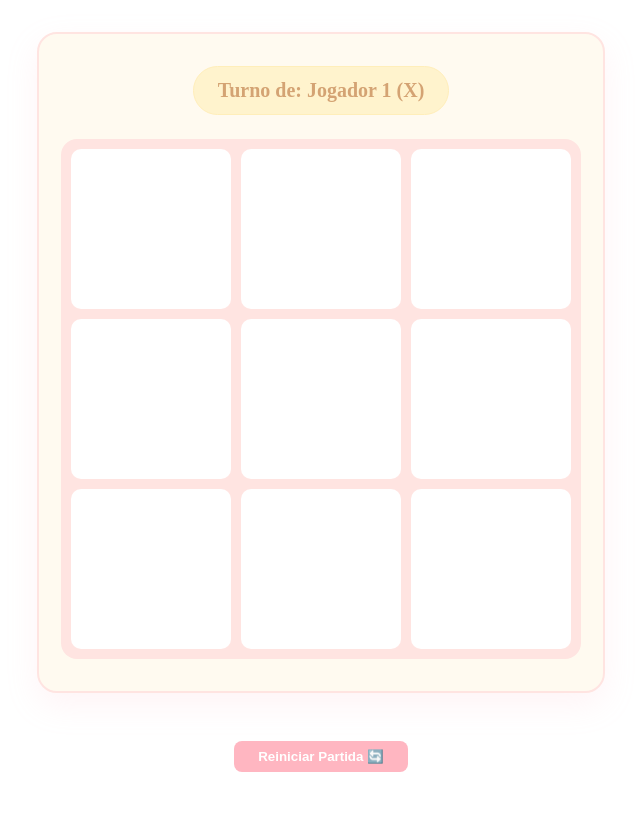
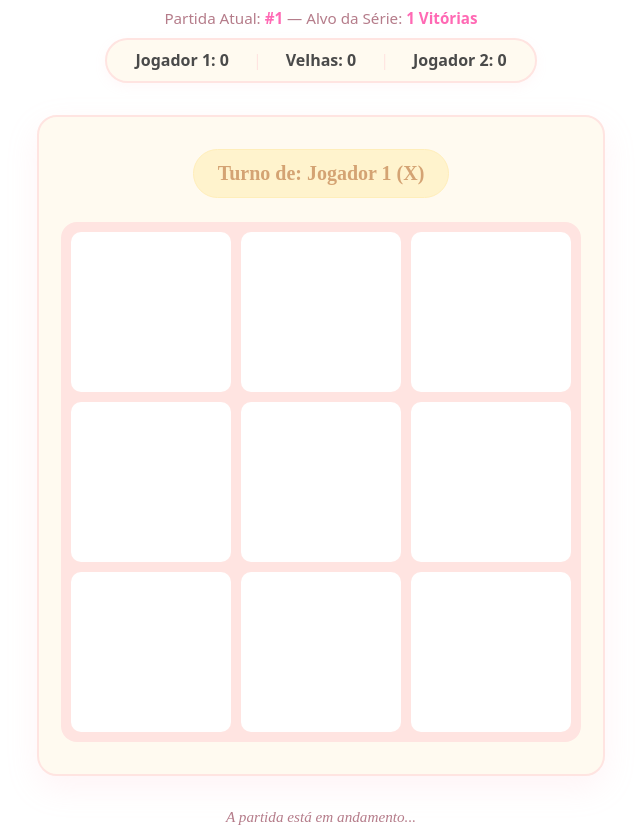
Before and after one commit to Ana-Calafati/jogo-da-velha, a React (Vite) app: page / in a window 1280 px wide. Both pictures are taken after a click on the button "Iniciar Partida 🎮". Shown: the whole page, without its empty margins (319-959 px from the left). Before the commit the page ends 800 px from the top, so only its background shows below. Built offline with nearby package versions, Linux system fonts and the light colour scheme.

Commit message:
Implementa fluxo de série de partidas e placar acumulado. Cria lógica para finalizar o jogo baseada na meta de vitórias escolhida pelo usuário.

```diff
--- a/components/Game/Game.jsx
+++ b/components/Game/Game.jsx
@@ -2,6 +2,9 @@ import { useState } from 'react';
 import GameConfig from './GameConfig.jsx';
 import Board from '../Board/Board.jsx';
 import { calculateWinner } from '../Game/gameRules.js'; // 1. Importa a regra do juiz
+
+// IMPORTANTE: Certifique-se de que o caminho do seu arquivo CSS unificado está correto
+import styles from './GameConfig.module.css';
 
 export default function Game() {
   const [gameStarted, setGameStarted] = useState(false);
@@ -9,23 +12,60 @@ export default function Game() {
   const [squares, setSquares] = useState([]);
   const [xIsNext, setXIsNext] = useState(true);
 
+  // --- ESTADOS DE CONTROLE DA SÉRIE ---
+  const [scores, setScores] = useState({ player1: 0, player2: 0, ties: 0 });
+  const [currentGameCount, setCurrentGameCount] = useState(1); // Contador visual de partidas jogadas
+  const [seriesOver, setSeriesOver] = useState(false);
+
   function handleStartGame(configData) {
     setGameConfig(configData);
     const totalCells = configData.boardSize * configData.boardSize;
     setSquares(Array(totalCells).fill(null));
     setXIsNext(true);
     setGameStarted(true);
+
+    // Reseta completamente a série para um novo jogo
+    setScores({ player1: 0, player2: 0, ties: 0 });
+    setCurrentGameCount(1);
+    setSeriesOver(false);
   }
 
-  // 2. Executa a chamada do juiz diretamente a cada renderização
+  // 2. Chamada do juiz a cada renderização
   const winner = gameConfig ? calculateWinner(squares, gameConfig.boardSize) : null;
-
-  // Verifica se todas as casas estão preenchidas (Empate/Deu Velha)
   const isDraw = !winner && squares.length > 0 && squares.every(square => square !== null);
 
+  // --- FUNÇÃO: ADICIONA OS PONTOS E VALIDA O ALVO DE VITÓRIAS ---
+  function handleNextGame() {
+    // 1. Calcula os novos pontos localmente para validação imediata
+    let updatedScores = { ...scores };
+    if (winner === 'X') {
+      updatedScores.player1 += 1;
+    } else if (winner === 'O') {
+      updatedScores.player2 += 1;
+    } else if (isDraw) {
+      updatedScores.ties += 1;
+    }
+
+    // Salva no estado do React para atualizar o visual
+    setScores(updatedScores);
+
+    // Target de vitórias configurado pelo usuário no GameConfig
+    const targetWins = gameConfig.maxGames;
+
+    // 2. Condição de Fim de Série: Alguém chegou ao número de vitórias necessárias?
+    if (updatedScores.player1 === targetWins || updatedScores.player2 === targetWins) {
+      setSeriesOver(true);
+    } else {
+      // A série continua: limpa o tabuleiro e incrementa o contador de partidas
+      const totalCells = gameConfig.boardSize * gameConfig.boardSize;
+      setSquares(Array(totalCells).fill(null));
+      setXIsNext(true);
+      setCurrentGameCount(prev => prev + 1);
+    }
+  }
+
   function handlePlay(index) {
-    // 3. BLOQUEIO: Se já tiver um vencedor ou a casa estiver ocupada, ignora o clique!
-    if (winner || squares[index]) return;
+    if (winner || isDraw || squares[index]) return;
 
     const nextSquares = squares.slice();
     nextSquares[index] = xIsNext ? 'X' : 'O';
@@ -34,54 +74,106 @@ export default function Game() {
     setXIsNext(!xIsNext);
   }
 
-  function handleResetMatch() {
-    const totalCells = gameConfig.boardSize * gameConfig.boardSize;
-    setSquares(Array(totalCells).fill(null));
-    setXIsNext(true);
+  function handleBackToConfig() {
+    setGameStarted(false);
   }
 
   if (!gameStarted) {
     return <GameConfig onStartGame={handleStartGame} />;
   }
 
-  // 4. Montagem dinâmica da mensagem de status baseado no resultado
+  // --- TELA FINAL: CAMPEÃO DA SÉRIE POR ALVO DE VITÓRIAS ---
+  if (seriesOver) {
+    const finalWinnerName = scores.player1 === gameConfig.maxGames ? gameConfig.player1 : gameConfig.player2;
+
+    return (
+      <div className={styles.seriesOverScreen}>
+        <h2>🏁 Fim da Série de Partidas!</h2>
+
+        <div className={styles.championText}>
+          🏆 O grande campeão da série é {finalWinnerName}!
+        </div>
+
+        <div className={styles.finalScorePanel}>
+          <p style={{ justifyContent: 'center', fontWeight: 'bold', color: '#b57c8a', marginBottom: '1rem' }}>
+            Placar Final:
+          </p>
+          <p>
+            <span>{gameConfig.player1}:</span>
+            <strong>{scores.player1} {scores.player1 === 1 ? 'vitória' : 'vitórias'}</strong>
+          </p>
+          <p>
+            <span>{gameConfig.player2}:</span>
+            <strong>{scores.player2} {scores.player2 === 1 ? 'vitória' : 'vitórias'}</strong>
+          </p>
+          <p>
+            <span>Empates:</span>
+            <strong>{scores.ties}</strong>
+          </p>
+          <p className={styles.totalMatchesRow}>
+            <span>Total de partidas disputadas:</span>
+            <span>{currentGameCount}</span>
+          </p>
+        </div>
+
+        <button onClick={handleBackToConfig} className={styles.submitBtn}>
+          Configurar Novo Jogo ⚙️
+        </button>
+      </div>
+    );
+  }
+
+  // 4. Montagem dinâmica do status da rodada
   let statusText;
   if (winner) {
     const winnerName = winner === 'X' ? gameConfig.player1 : gameConfig.player2;
-    statusText = `🎉 Vencedor: ${winnerName} (${winner})!`;
+    statusText = `🎉 Vencedor da Rodada: ${winnerName} (${winner})!`;
   } else if (isDraw) {
-    statusText = "👵 Deu Velha! Empate!";
+    statusText = "👵 Deu Velha! Empate na rodada!";
   } else {
     const currentPlayerName = xIsNext ? gameConfig.player1 : gameConfig.player2;
     const currentSymbol = xIsNext ? 'X' : 'O';
     statusText = `Turno de: ${currentPlayerName} (${currentSymbol})`;
   }
 
+  // Verifica se a próxima ação terminará a série inteira
+  const willNextGameEndSeries = (winner === 'X' && scores.player1 + 1 === gameConfig.maxGames) ||
+                                (winner === 'O' && scores.player2 + 1 === gameConfig.maxGames);
+
   return (
     <div className="game-wrapper">
+      {/* Placar dinâmico no topo */}
+      <div className={styles.scoreHeader}>
+        <div className={styles.seriesProgress}>
+          Partida Atual: <strong>#{currentGameCount}</strong> — Alvo da Série: <strong>{gameConfig.maxGames} Vitórias</strong>
+        </div>
+        <div className={styles.scoreBoard}>
+          <span>{gameConfig.player1}: {scores.player1}</span>
+          <span className={styles.scoreDivider}>|</span>
+          <span>Velhas: {scores.ties}</span>
+          <span className={styles.scoreDivider}>|</span>
+          <span>{gameConfig.player2}: {scores.player2}</span>
+        </div>
+      </div>
+
       <Board
         boardSize={gameConfig.boardSize}
         squares={squares}
         onPlay={handlePlay}
-        status={statusText} // Envia o texto atualizado (Turno, Vitória ou Empate)
+        status={statusText}
       />
 
-      <div style={{ textAlign: 'center' }}>
-        <button
-          onClick={handleResetMatch}
-          style={{
-            marginTop: '1rem',
-            backgroundColor: '#ffb6c1',
-            color: 'white',
-            border: 'none',
-            padding: '0.5rem 1.5rem',
-            borderRadius: '8px',
-            cursor: 'pointer',
-            fontWeight: 'bold'
-          }}
-        >
-          Reiniciar Partida 🔄
-        </button>
+      <div className={styles.bottomArea}>
+        {(winner || isDraw) ? (
+          <button
+            onClick={handleNextGame}
+            className={`${styles.flowBtn} ${willNextGameEndSeries ? styles.flowBtnFinal : ''}`}
+          >
+            {willNextGameEndSeries ? "Finalizar Série e Ver Campeão 🏁" : "Avançar para Próxima Partida ➡️"}
+          </button>
+        ) : (
+          <p className={styles.statusWaiting}>A partida está em andamento...</p>
+        )}
       </div>
     </div>
   );
--- a/components/Game/GameConfig.jsx
+++ b/components/Game/GameConfig.jsx
@@ -1,6 +1,5 @@
 import { useState } from 'react';
 import styles from './GameConfig.module.css';
-
 
 /**
  * Componente de formulário para configurar as opções da partida.
--- a/components/Game/GameConfig.module.css
+++ b/components/Game/GameConfig.module.css
@@ -1,3 +1,6 @@
+/* ==========================================================================
+   ESTILOS ORIGINAIS DO FORMULÁRIO (MANTIDOS EXATAMENTE IGUAIS)
+   ========================================================================== */
 
 .configForm {
   background-color: #fffaf0; /* Fundo amarelo pastel bem suave */
@@ -69,3 +72,149 @@
   background-color: #ff9aa2; /* Rosa um pouco mais intenso no hover */
   transform: translateY(-1px);
 }
+
+/* ==========================================================================
+   NOVOS ESTILOS INTEGRADOS (SÉRIE, PLACAR E TELA DE CAMPEÃO)
+   ========================================================================== */
+
+/* Container superior que envolve o placar da série */
+.scoreHeader {
+  text-align: center;
+  margin-bottom: 1.5rem;
+  font-family: system-ui, -apple-system, BlinkMacSystemFont, sans-serif;
+}
+
+/* Texto indicando a rodada atual e meta (ex: Partida #1 — Alvo: 3 Vitórias) */
+.seriesProgress {
+  color: #b57c8a; /* Mesmo marrom rosado dos labels */
+  font-size: 0.95rem;
+  margin-bottom: 0.6rem;
+}
+
+.seriesProgress strong {
+  color: #ff69b4; /* Destaca os números em rosa choque suave */
+}
+
+/* Painel horizontal com os pontos acumulados dos jogadores */
+.scoreBoard {
+  display: inline-flex;
+  justify-content: center;
+  align-items: center;
+  gap: 1.5rem;
+  background-color: #fffaf0; /* Fundo amarelo pastel igual ao formulário */
+  border: 2px solid #ffe4e1; /* Borda rosa claro combinando */
+  padding: 0.6rem 1.8rem;
+  border-radius: 24px; /* Estilo pílula arredondada */
+  font-weight: bold;
+  color: #4a4a4a;
+  box-shadow: 0 4px 12px rgba(255, 182, 193, 0.1);
+}
+
+.scoreDivider {
+  color: #ffe4e1;
+  font-weight: normal;
+}
+
+/* Área inferior onde o botão condicional é exibido */
+.bottomArea {
+  text-align: center;
+  margin-top: 1.5rem;
+}
+
+.statusWaiting {
+  color: #b57c8a;
+  font-size: 0.95rem;
+  font-style: italic;
+  margin: 0;
+}
+
+/* Botão "Avançar para Próxima Partida" */
+.flowBtn {
+  background-color: #ffb6c1; /* Mesmo rosa do botão original */
+  color: #ffffff;
+  border: none;
+  padding: 0.75rem 2rem;
+  font-size: 1rem;
+  font-weight: bold;
+  border-radius: 8px;
+  cursor: pointer;
+  transition: all 0.2s ease;
+  box-shadow: 0 4px 12px rgba(255, 182, 193, 0.3);
+}
+
+.flowBtn:hover {
+  background-color: #ff9aa2;
+  transform: translateY(-1px);
+}
+
+/* Variação do botão quando ele for encerrar a série inteira (Última Partida) */
+.flowBtnFinal {
+  background-color: #ff69b4; /* Rosa um pouco mais chamativo para decisão */
+  box-shadow: 0 4px 12px rgba(255, 105, 180, 0.3);
+}
+
+.flowBtnFinal:hover {
+  background-color: #ff4da6;
+}
+
+/* --- PAINEL DA TELA FINAL DE CAMPEÃO GERAL --- */
+.seriesOverScreen {
+  background-color: #fffaf0; /* Mesmo padrão de fundo */
+  padding: 2.5rem 2rem;
+  border-radius: 16px;
+  box-shadow: 0 8px 24px rgba(255, 182, 193, 0.25);
+  max-width: 450px;
+  margin: 2rem auto;
+  font-family: system-ui, -apple-system, BlinkMacSystemFont, sans-serif;
+  text-align: center;
+  border: 2px solid #ffe4e1;
+}
+
+.seriesOverScreen h2 {
+  color: #ff69b4;
+  font-size: 1.8rem;
+  margin: 0 0 1rem 0;
+}
+
+/* Caixa de destaque parabenizando o campeão */
+.championText {
+  color: #b57c8a;
+  font-size: 1.2rem;
+  margin: 1.5rem 0;
+  font-weight: bold;
+  background-color: #ffffff; /* Fundo branco para destacar do fundo pastel */
+  padding: 1rem;
+  border-radius: 8px;
+  border: 2px solid #ffe4e1;
+}
+
+/* Tabela/Painel interno contendo o histórico final de pontos */
+.finalScorePanel {
+  background-color: #ffffff;
+  padding: 1.2rem;
+  border-radius: 8px;
+  margin-bottom: 2rem;
+  border: 1px dashed #b57c8a;
+  text-align: left;
+}
+
+.finalScorePanel p {
+  margin: 0.6rem 0;
+  color: #4a4a4a;
+  font-size: 1rem;
+  display: flex;
+  justify-content: space-between;
+}
+
+.finalScorePanel strong {
+  color: #ff69b4; /* Pontuação final destacada em rosa */
+}
+
+/* Linha divisória de rodadas totais na tabela de pontuação */
+.totalMatchesRow {
+  border-top: 1px solid #ffe4e1;
+  padding-top: 0.6rem;
+  margin-top: 0.6rem !important;
+  font-size: 0.9rem !important;
+  color: #b57c8a !important;
+}
```
